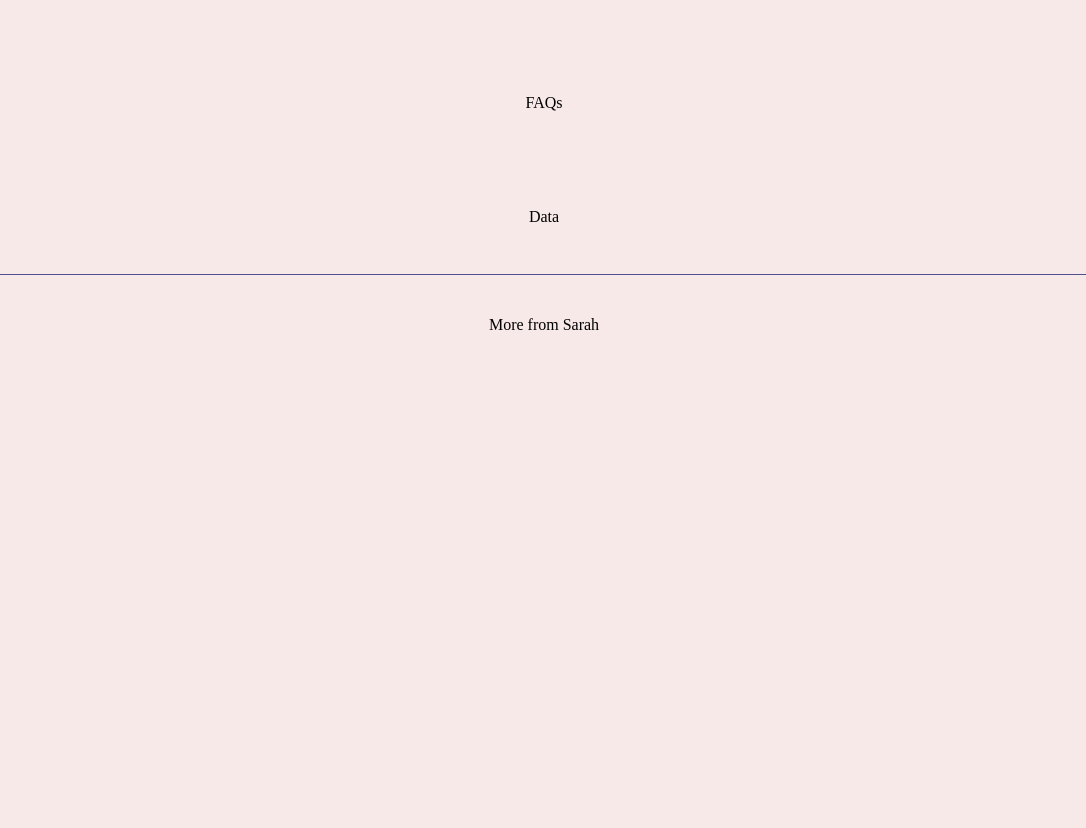
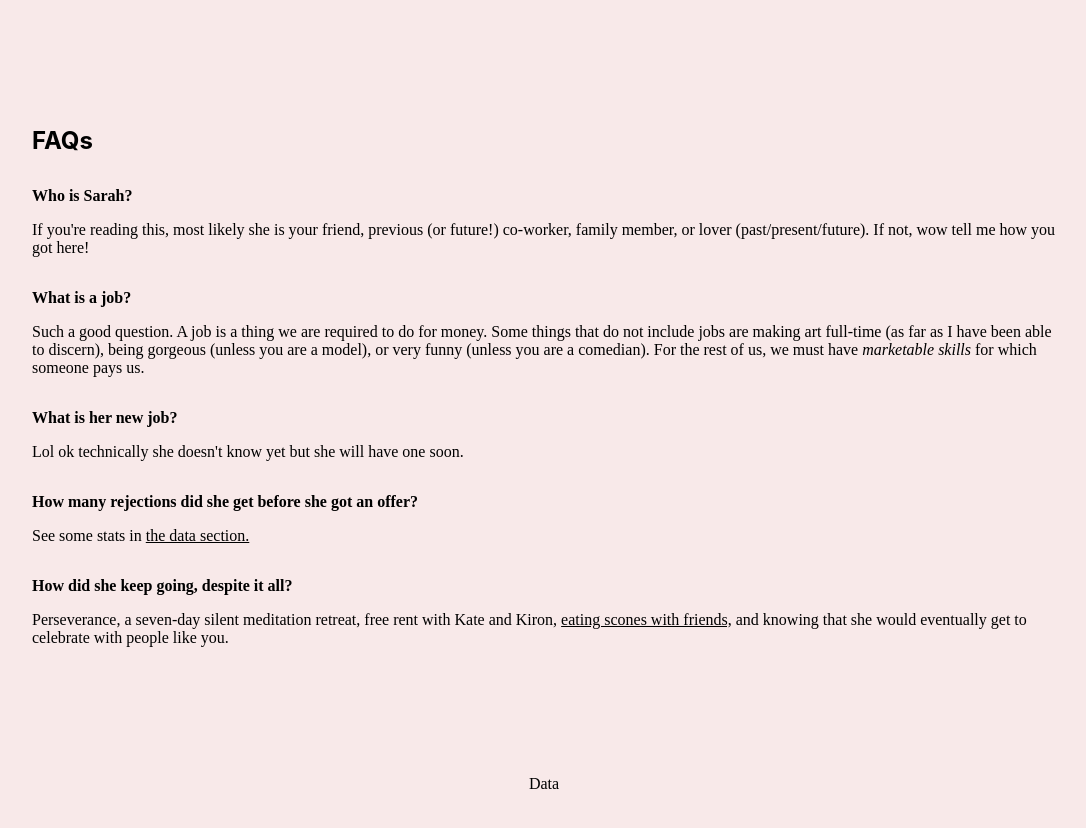
Before and after one commit to sranso/sarah-left-a-job, a Next.js app: page /faqs in a window 1280 px wide. Shown: the part 890-1718 px from the top of the page, without its empty margins (96-1182 px from the left). Before the commit the page ends 1264 px from the top, so only its background shows below. Built offline with nearby package versions, Linux system fonts and the light colour scheme.

Commit message:
add faqs

```diff
--- a/pages/faqs.js
+++ b/pages/faqs.js
@@ -3,7 +3,69 @@ import styles from "../styles/faqs.module.css";
 export default function FAQs() {
   return (
     <div className={styles.container} id="faqs">
-      FAQs
+      <h2>FAQs</h2>
+
+      <ul className={styles.list}>
+        <li>
+          <p className={styles.q}>
+            <strong>Who is Sarah?</strong>
+          </p>
+          <p>
+            If you're reading this, most likely she is your friend, previous (or
+            future!) co-worker, family member, or lover (past/present/future).
+            If not, wow tell me how you got here!
+          </p>
+        </li>
+
+        <li>
+          <p className={styles.q}>
+            <strong>What is a job?</strong>
+          </p>
+          <p>
+            Such a good question. A job is a thing we are required to do for
+            money. Some things that do not include jobs are making art full-time
+            (as far as I have been able to discern), being gorgeous (unless you
+            are a model), or very funny (unless you are a comedian). For the
+            rest of us, we must have <i>marketable skills</i> for which someone
+            pays us.
+          </p>
+        </li>
+
+        <li>
+          <p className={styles.q}>
+            <strong>What is her new job?</strong>
+          </p>
+          <p>
+            Lol ok technically she doesn't know yet but she will have one soon.
+          </p>
+        </li>
+
+        <li>
+          <p className={styles.q}>
+            <strong>
+              How many rejections did she get before she got an offer?
+            </strong>
+          </p>
+          <p>
+            See some stats in <a href="#data">the data section.</a>
+          </p>
+        </li>
+
+        <li>
+          <p className={styles.q}>
+            <strong>How did she keep going, despite it all?</strong>
+          </p>
+          <p>
+            Perseverance, a seven-day silent meditation retreat, free rent with
+            Kate and Kiron,{" "}
+            <a href="https://www.instagram.com/scone_heads/" target="_blank">
+              eating scones with friends,
+            </a>{" "}
+            and knowing that she would eventually get to celebrate with people
+            like you.
+          </p>
+        </li>
+      </ul>
     </div>
   );
 }
--- a/styles/faqs.module.css
+++ b/styles/faqs.module.css
@@ -1,8 +1,14 @@
 .container {
-  display: flex;
-  width: 100%;
-  margin-top: 3rem;
-  margin-bottom: 3rem;
+  width: 80vw;
+  margin: 3rem auto;
   justify-content: space-around;
   align-items: center;
 }
+
+.q {
+  margin-bottom: 1rem;
+}
+
+.list a {
+  text-decoration: underline;
+}
--- a/styles/globals.css
+++ b/styles/globals.css
@@ -35,7 +35,7 @@ h1,
 h2,
 p,
 ul {
-  margin: 0;
+  margin: 0 0 2rem 0;
 }
 
 ul {
```
